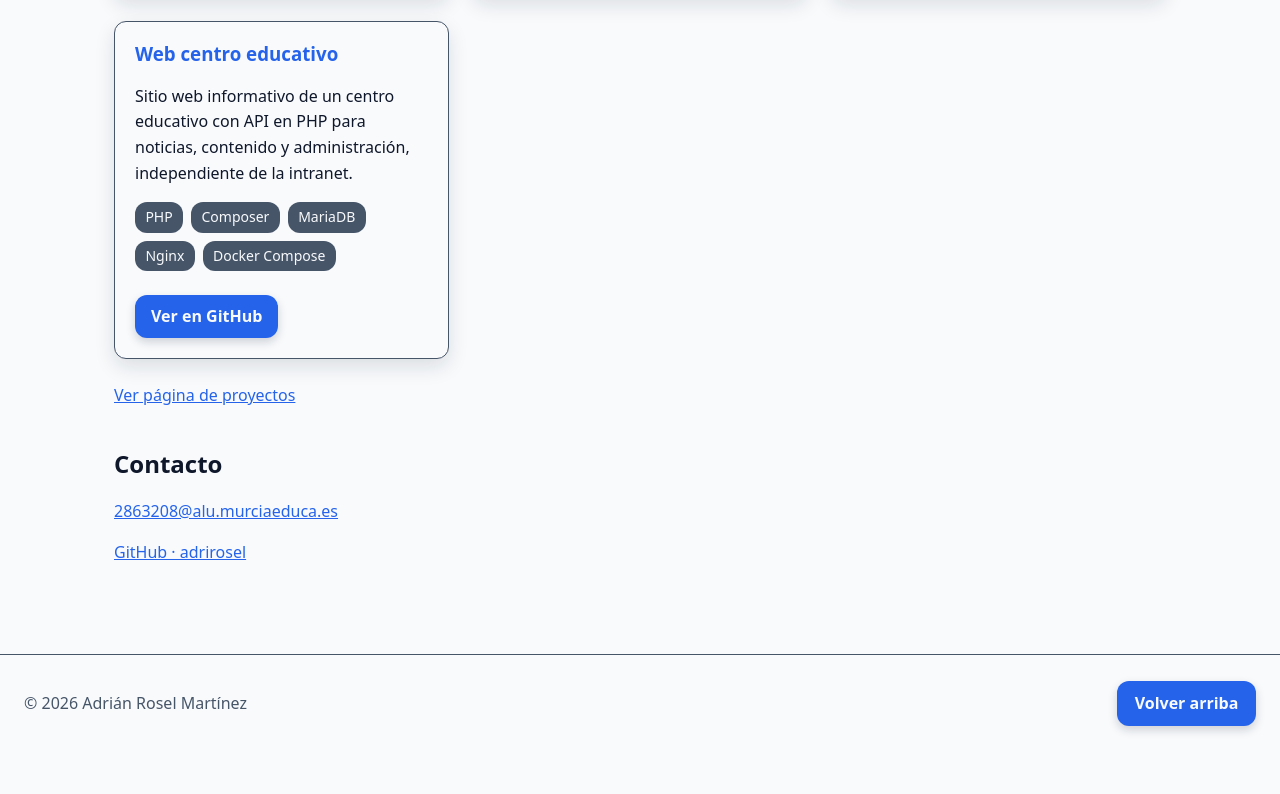
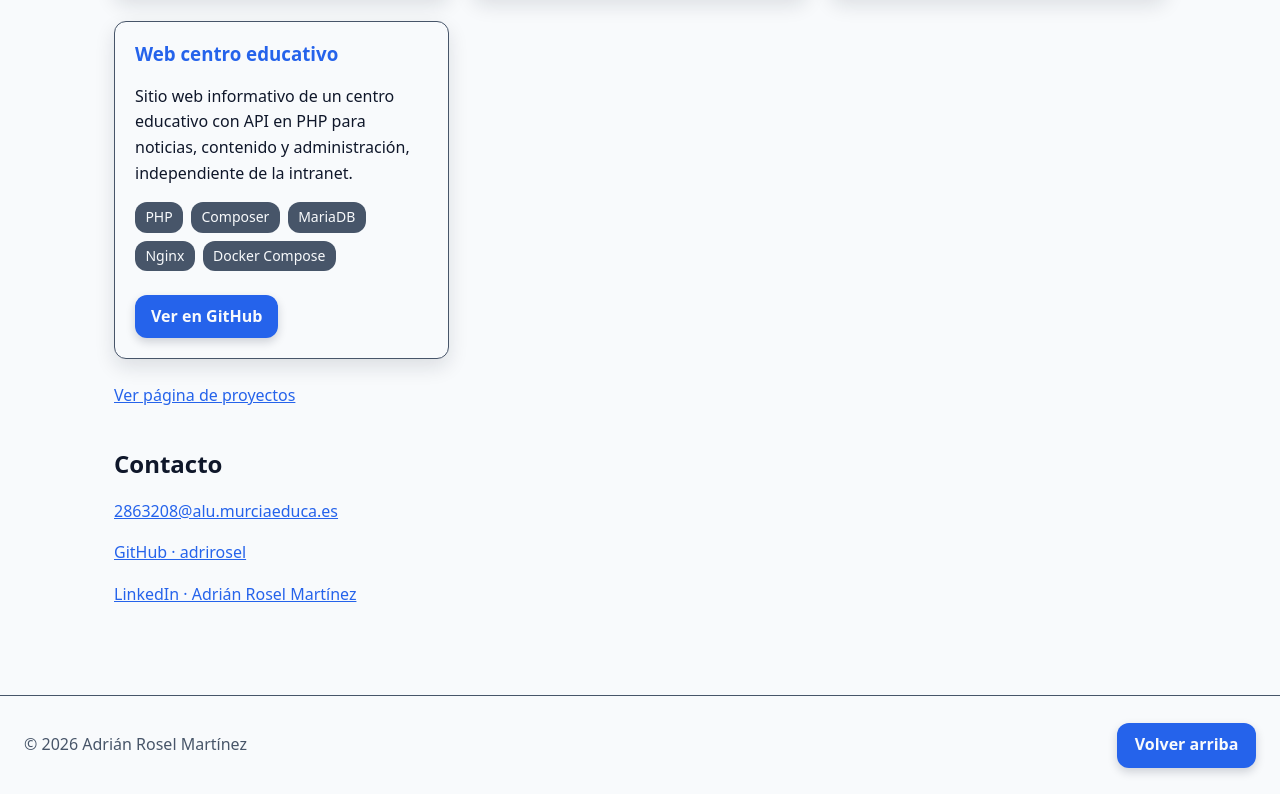
Before and after one commit to adrirosel/pagina-personal, a website: page site/index.html in a window 1280 px wide. Shown: the part 1982-2776 px from the top of the page. Before the commit the page ends 2734 px from the top, so only its background shows below. Drawn offline with Linux system fonts and the light colour scheme.

Commit message:
Añadir error en site/index.html: Enlace inexistente

```diff
--- a/site/index.html
+++ b/site/index.html
@@ -149,6 +149,9 @@
       <p>
         <a href="https://github.com/adrirosel" target="_blank" rel="noopener noreferrer">GitHub · adrirosel</a>
       </p>
+      <p>
+        <a href="https://www.linkediiiiiiiin.com/in/adri%C3%A1n-rosel-mart%C3%ADnez-7396522b0/">LinkedIn · Adrián Rosel Martínez</a>
+      </p>
     </section>
   </main>
 
```
